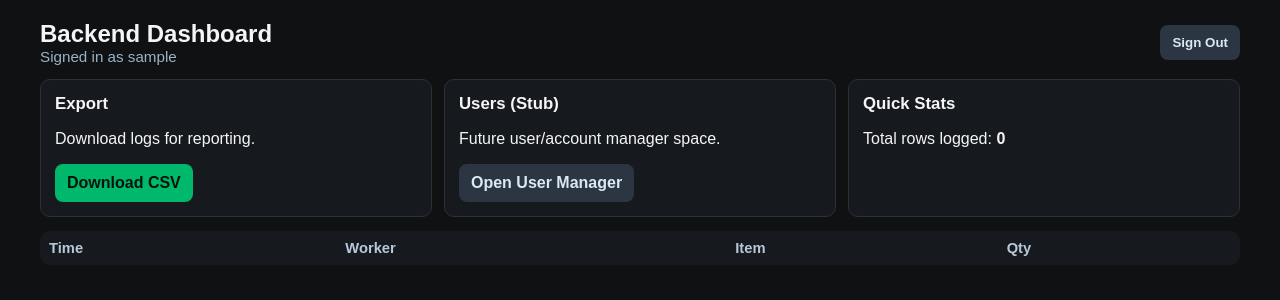
After one commit to hfsc2004/toolroom, a Flask app: page /admin in a window 1280 px wide. The commit adds this page. Shown: the top 300 px of the page. Run offline with Flask 3, Linux system fonts and the light colour scheme; the visitor is signed in with stand-in values (Sample User, id 1); data that the repository does not hold is empty.

Commit message:
Add admin/auth flow, log overlay, and robust kiosk startup lifecycle

```diff
--- a/app.py
+++ b/app.py
@@ -1,9 +1,11 @@
-from flask import Flask, render_template, request, redirect, url_for, Response
+from flask import Flask, render_template, request, redirect, url_for, Response, session
 import sqlite3
 import os
-import csv
+import hmac
+from functools import wraps
 
 app = Flask(__name__)
+app.secret_key = os.environ.get('FLASK_SECRET_KEY', 'replace-this-dev-secret')
 
 # PROTOTYPE PATH (Local)
 DB_PATH = os.path.join(os.path.dirname(__file__), 'data/inventory.db')
@@ -18,6 +20,53 @@ def query_db(query, args=(), one=False):
     conn.commit()
     conn.close()
     return (rv[0] if rv else None) if one else rv
+
+
+def get_admin_credentials():
+    # For now we use env vars. Replace with DB-backed user manager in next phase.
+    username = os.environ.get('ADMIN_USERNAME', 'admin')
+    password = os.environ.get('ADMIN_PASSWORD', 'change-me')
+    return username, password
+
+
+def admin_required(view_func):
+    @wraps(view_func)
+    def wrapped(*args, **kwargs):
+        if not session.get('is_admin'):
+            return redirect(url_for('admin_login', next=request.path))
+        return view_func(*args, **kwargs)
+    return wrapped
+
+
+def has_valid_basic_auth():
+    auth = request.authorization
+    if not auth:
+        return False
+    valid_user, valid_pass = get_admin_credentials()
+    user_ok = hmac.compare_digest(auth.username or '', valid_user)
+    pass_ok = hmac.compare_digest(auth.password or '', valid_pass)
+    return user_ok and pass_ok
+
+
+def basic_auth_challenge():
+    return Response(
+        'Authentication required',
+        401,
+        {'WWW-Authenticate': 'Basic realm="Toolroom Kiosk"'}
+    )
+
+
+@app.before_request
+def require_login_for_app():
+    # Lock down port 5000 with browser-level auth challenge.
+    if request.path.startswith('/static/'):
+        return None
+    # Allow local kiosk browser (Cog) on the Pi to load without auth prompt UI issues.
+    if request.remote_addr in ('127.0.0.1', '::1'):
+        return None
+    if not has_valid_basic_auth():
+        return basic_auth_challenge()
+    return None
 
 @app.route('/')
 def index():
@@ -35,6 +84,59 @@ def scan():
         query_db("INSERT INTO logs (badge_id, item_id, qty) VALUES (?, ?, ?)", (badge, item, qty))
     return redirect(url_for('index'))
 
+
+@app.route('/admin/login', methods=['GET', 'POST'])
+def admin_login():
+    if session.get('is_admin'):
+        return redirect(url_for('admin_dashboard'))
+
+    error = None
+    if request.method == 'POST':
+        submitted_user = request.form.get('username', '')
+        submitted_pass = request.form.get('password', '')
+        valid_user, valid_pass = get_admin_credentials()
+
+        user_ok = hmac.compare_digest(submitted_user, valid_user)
+        pass_ok = hmac.compare_digest(submitted_pass, valid_pass)
+
+        if user_ok and pass_ok:
+            session['is_admin'] = True
+            session['admin_user'] = submitted_user
+            next_path = request.args.get('next') or request.form.get('next') or url_for('admin_dashboard')
+            return redirect(next_path)
+
+        error = 'Invalid credentials'
+
+    return render_template('admin_login.html', error=error, next_path=request.args.get('next', ''))
+
+
+@app.route('/admin/logout', methods=['POST'])
+@admin_required
+def admin_logout():
+    session.pop('is_admin', None)
+    session.pop('admin_user', None)
+    return redirect(url_for('admin_login'))
+
+
+@app.route('/admin')
+@admin_required
+def admin_dashboard():
+    recent_scans = query_db("SELECT * FROM logs ORDER BY id DESC LIMIT 20")
+    total_logs = query_db("SELECT COUNT(*) FROM logs", one=True)[0]
+    return render_template(
+        'admin_dashboard.html',
+        recent_scans=recent_scans,
+        total_logs=total_logs,
+        admin_user=session.get('admin_user', 'admin')
+    )
+
+
+@app.route('/admin/users')
+@admin_required
+def admin_users():
+    # Stub page for future account manager implementation.
+    return render_template('admin_users_stub.html')
+
 @app.route('/edit_last', methods=['POST'])
 def edit_last():
     # Grab the very last entry to "flag" it
@@ -46,11 +148,8 @@ def edit_last():
             query_db("UPDATE logs SET qty = ?, original_qty = ?, is_edited = 1 WHERE id = ?", (new_qty, old_qty, entry_id))
     return redirect(url_for('index'))
 
-if __name__ == '__main__':
-    # Running on port 5000
-    app.run(host='0.0.0.0', port=5000, debug=False)
-
 @app.route('/export')
+@admin_required
 def export():
     data = query_db("SELECT * FROM logs")
     def generate():
@@ -61,3 +160,8 @@ def export():
 
     return Response(generate(), mimetype='text/csv',
                     headers={"Content-disposition": "attachment; filename=toolroom_export.csv"})
+
+
+if __name__ == '__main__':
+    # Running on port 5000
+    app.run(host='0.0.0.0', port=5000, debug=False)
--- /dev/null
+++ b/templates/admin_dashboard.html
@@ -0,0 +1,66 @@
+<!DOCTYPE html>
+<html lang="en">
+<head>
+    <meta charset="UTF-8">
+    <meta name="viewport" content="width=device-width, initial-scale=1.0">
+    <title>Admin Dashboard</title>
+    <style>
+        body { margin: 0; font-family: sans-serif; background: #0f1113; color: #f5f5f5; }
+        .wrap { width: min(1200px, 96vw); margin: 20px auto; }
+        .top { display: flex; justify-content: space-between; align-items: center; gap: 10px; margin-bottom: 14px; }
+        .top h1 { margin: 0; font-size: 1.5rem; }
+        .meta { color: #9bb3c7; font-size: 0.95rem; }
+        .btn { display: inline-block; padding: 10px 12px; border-radius: 8px; text-decoration: none; border: 0; cursor: pointer; font-weight: 600; }
+        .btn-primary { background: #00b86b; color: #04140b; }
+        .btn-secondary { background: #2b3642; color: #dbe8f6; }
+        .cards { display: grid; grid-template-columns: repeat(auto-fit, minmax(260px, 1fr)); gap: 12px; margin-bottom: 14px; }
+        .card { background: #161a1f; border: 1px solid #2b3138; border-radius: 10px; padding: 14px; }
+        .card h2 { margin: 0 0 8px; font-size: 1.05rem; }
+        table { width: 100%; border-collapse: collapse; background: #161a1f; border: 1px solid #2b3138; border-radius: 10px; overflow: hidden; }
+        th, td { border-bottom: 1px solid #252b31; padding: 8px; text-align: left; font-size: 0.92rem; }
+        th { color: #b7c8d9; }
+        form { margin: 0; }
+    </style>
+</head>
+<body>
+    <div class="wrap">
+        <div class="top">
+            <div>
+                <h1>Backend Dashboard</h1>
+                <div class="meta">Signed in as {{ admin_user }}</div>
+            </div>
+            <form method="post" action="{{ url_for('admin_logout') }}">
+                <button class="btn btn-secondary" type="submit">Sign Out</button>
+            </form>
+        </div>
+
+        <div class="cards">
+            <div class="card">
+                <h2>Export</h2>
+                <p>Download logs for reporting.</p>
+                <a class="btn btn-primary" href="{{ url_for('export') }}">Download CSV</a>
+            </div>
+            <div class="card">
+                <h2>Users (Stub)</h2>
+                <p>Future user/account manager space.</p>
+                <a class="btn btn-secondary" href="{{ url_for('admin_users') }}">Open User Manager</a>
+            </div>
+            <div class="card">
+                <h2>Quick Stats</h2>
+                <p>Total rows logged: <strong>{{ total_logs }}</strong></p>
+            </div>
+        </div>
+
+        <table>
+            <thead>
+                <tr><th>Time</th><th>Worker</th><th>Item</th><th>Qty</th></tr>
+            </thead>
+            <tbody>
+                {% for scan in recent_scans %}
+                <tr><td>{{ scan[1] }}</td><td>{{ scan[2] }}</td><td>{{ scan[3] }}</td><td>{{ scan[4] }}</td></tr>
+                {% endfor %}
+            </tbody>
+        </table>
+    </div>
+</body>
+</html>
```
Also changed, not shown: summary.md (deleted, +0 -18 lines), templates/admin_login.html (added, +31 -0 lines), templates/admin_users_stub.html (added, +41 -0 lines), templates/index.html (+83 -2 lines), 2 other files.
